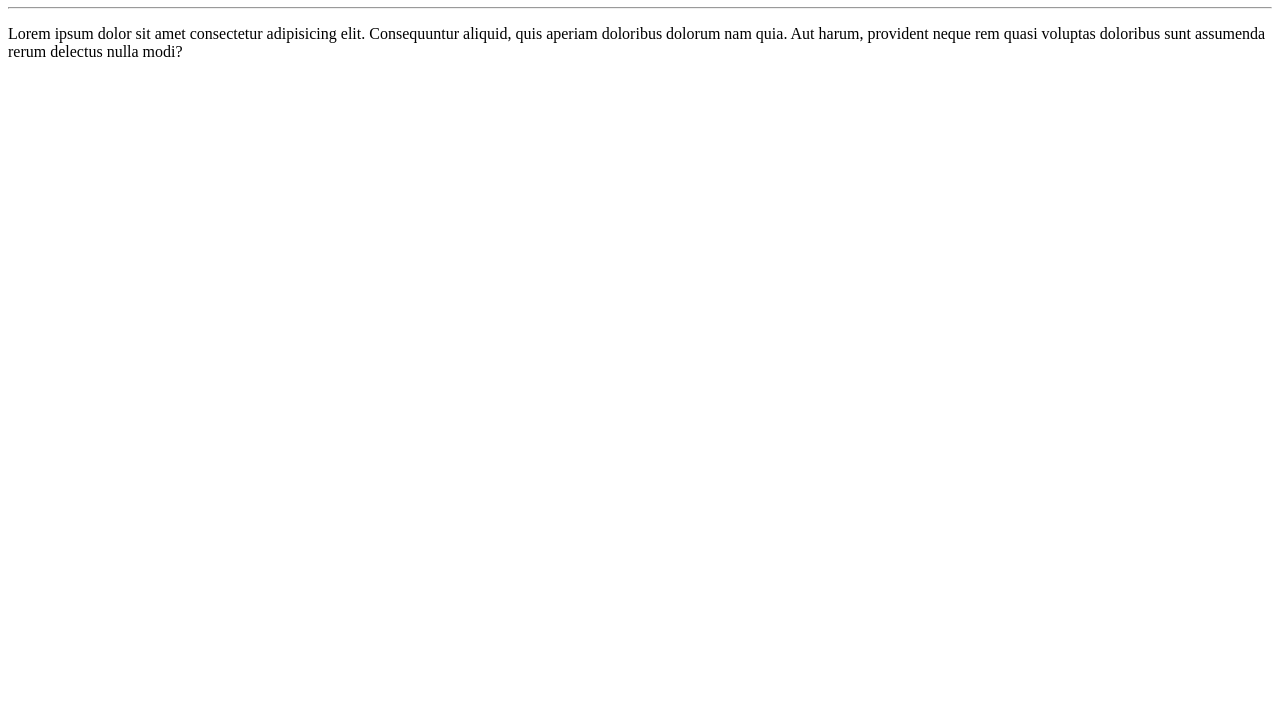
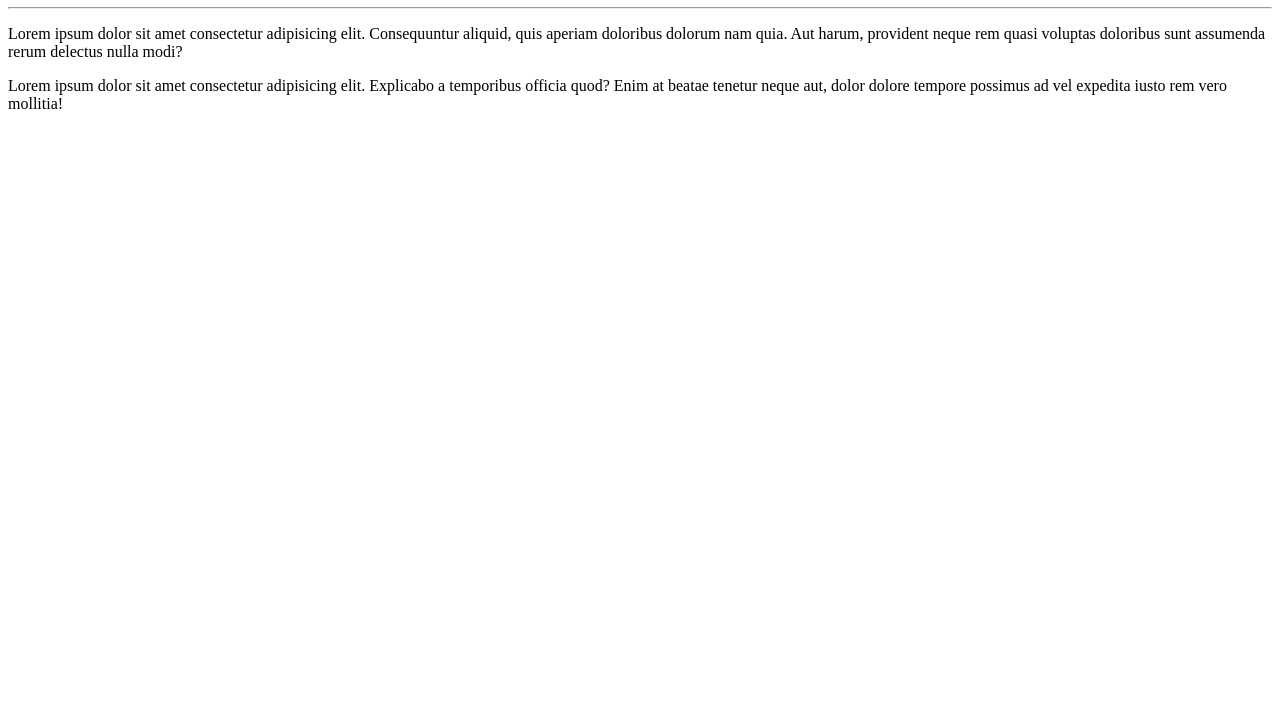
Before and after one commit to Palytha/OlaMundo, a plain HTML site: page site-exemplo/index.html in a window 1280 px wide. Shown: the part 73-800 px from the top of the page. Drawn offline with Linux system fonts and the light colour scheme.

Commit message:
Adicionei um parágrafo

```diff
--- a/site-exemplo/index.html
+++ b/site-exemplo/index.html
@@ -14,5 +14,9 @@
         quis aperiam doloribus dolorum nam quia.
          Aut harum, provident neque rem quasi voluptas
          doloribus sunt assumenda rerum delectus nulla modi?</p>
+    <p>Lorem ipsum dolor sit amet consectetur adipisicing elit.
+         Explicabo a temporibus officia quod? Enim at beatae tenetur neque aut,
+          dolor dolore tempore possimus ad vel expedita iusto
+          rem vero mollitia!</p>
 </body>
 </html>
```
